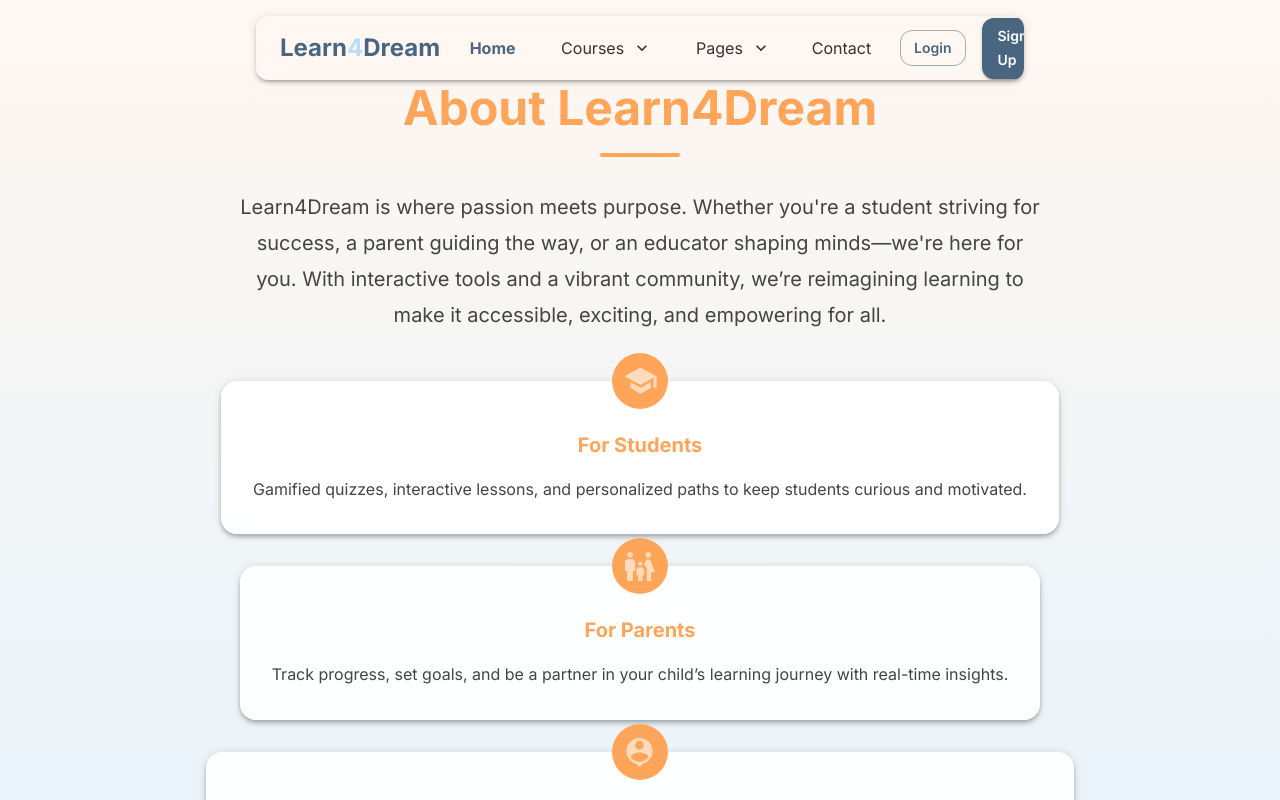
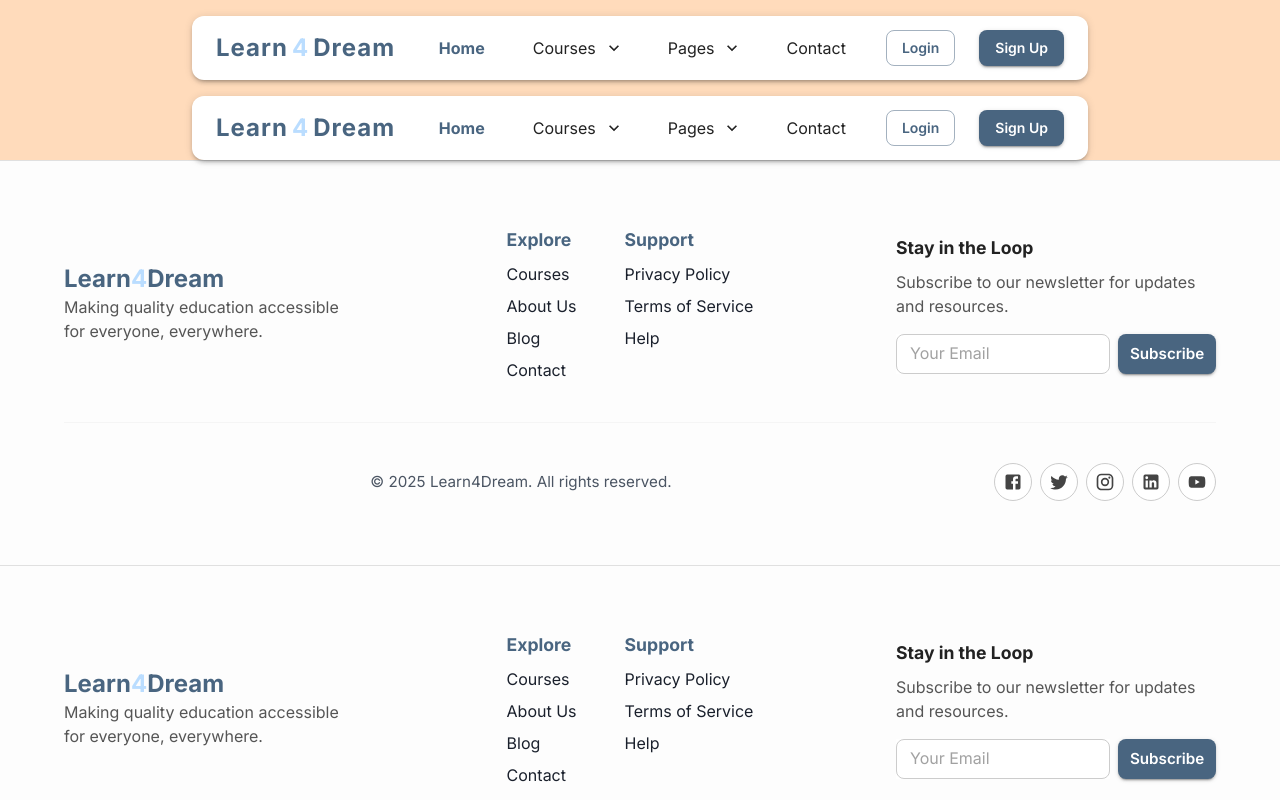
Before and after one commit to kashifsaifee/learn4dream, a React (Create React App) app in the folder frontend/: page /about in a window 1280 px wide. Shown: the top 800 px of the page. Built offline with nearby package versions, Linux system fonts and the light colour scheme.

Commit message:
refactor: restructure routing and layout components for improved organization and readability

```diff
--- a/frontend/src/App.js
+++ b/frontend/src/App.js
@@ -1,22 +1,22 @@
-import React, { useState } from 'react';
+import { useState } from 'react';
 import { BrowserRouter as Router, Routes, Route } from 'react-router-dom';
 import { GoogleOAuthProvider } from '@react-oauth/google';
-import { ThemeProvider, CssBaseline, Box } from '@mui/material';
+import { ThemeProvider, CssBaseline } from '@mui/material';
 import theme from './theme';
-import Navbar from './Components/Navbar';
 import Home from './Pages/Home';
 import About from './Pages/About';
 import Courses from './Pages/Courses';
 import Contact from './Pages/Contact';
 import Login from './Pages/Login';
-import './App.css';
-import 'bootstrap/dist/css/bootstrap.min.css';
 import Blogs from './Pages/Blogs';
 import Signup from './Pages/Signup';
 import Profile from './Pages/Profile';
 import CourseDetail from './Pages/CourseDetail';
 import CourseFilter from './Pages/CourseFilter';
 
+import Layout from './Components/Layout'; // ✅ Import Layout
+import './App.css';
+import 'bootstrap/dist/css/bootstrap.min.css';
 
 function App() {
   const [isLoggedIn, setIsLoggedIn] = useState(false);
@@ -30,48 +30,29 @@ function App() {
       <ThemeProvider theme={theme}>
         <CssBaseline />
         <Router>
-          {/* Fixed Navbar */}
-          <Box
-            sx={{
-              position: 'fixed',
-              pt: 2,
-              top: 0,
-              left: 0,
-              right: 0,
-              zIndex: 1300, // high z-index to float above content
-
-            }}
-          >
-            <Navbar isLoggedIn={isLoggedIn} setIsLoggedIn={setIsLoggedIn} />
-          </Box>
-
-          {/* Page Content with top padding to offset fixed navbar height */}
-          <Box>
           <Routes>
+            {/* Pages with Layout (Navbar + Footer) */}
+            <Route element={<Layout isLoggedIn={isLoggedIn} setIsLoggedIn={setIsLoggedIn} />}>
               <Route path="/" element={<Home />} />
               <Route path="/about" element={<About />} />
               <Route path="/courses" element={<Courses />} />
-              <Route path="/all-courses" element={<CourseFilter/>} />
+              <Route path="/all-courses" element={<CourseFilter />} />
               <Route path="/course/detail" element={<CourseDetail />} />
               <Route path="/blogs" element={<Blogs />} />
               <Route path="/contact" element={<Contact />} />
-              <Route
-                path="/login"
-                element={<Login setIsLoggedIn={setIsLoggedIn} handleLogin={handleLogin} />}
-              />
-              <Route path="/signup" element={<Signup setIsLoggedIn={setIsLoggedIn} />} />
-              <Route
-                path="/profile"
-                element={
+              <Route path="/profile" element={
                 isLoggedIn ? (
                   <Profile />
                 ) : (
                   <Login setIsLoggedIn={setIsLoggedIn} handleLogin={handleLogin} />
                 )
-                }
-              />
+              } />
+            </Route>
+
+            {/* Auth pages without Navbar/Footer */}
+            <Route path="/login" element={<Login setIsLoggedIn={setIsLoggedIn} handleLogin={handleLogin} />} />
+            <Route path="/signup" element={<Signup setIsLoggedIn={setIsLoggedIn} />} />
           </Routes>
-          </Box>
         </Router>
       </ThemeProvider>
     </GoogleOAuthProvider>
--- /dev/null
+++ b/frontend/src/Components/Layout.js
@@ -0,0 +1,18 @@
+import { Outlet } from "react-router-dom";
+import Navbar from "./Navbar";
+import Footer from "./Footer";
+import { Box } from "@mui/material";
+
+const Layout = ({ isLoggedIn, setIsLoggedIn }) => {
+  return (
+    <>
+      <Box sx={{ pt: 1 }}>
+        <Navbar isLoggedIn={isLoggedIn} setIsLoggedIn={setIsLoggedIn} />
+        <Outlet />
+        <Footer />
+      </Box>
+    </>
+  );
+};
+
+export default Layout;
--- a/frontend/src/Components/Navbar.js
+++ b/frontend/src/Components/Navbar.js
@@ -1,4 +1,4 @@
-import React, { useState } from "react";
+import { useState } from "react";
 import {
   AppBar,
   Toolbar,
@@ -16,8 +16,8 @@ import { Menu as MenuIcon, ExpandMore } from "@mui/icons-material";
 import { Link, useLocation, useNavigate } from "react-router-dom";
 import { useTheme } from "@mui/material/styles";
 import { CgProfile } from "react-icons/cg";
-import { margin, width } from "@mui/system";
 
+// Reusable navigation link component
 const NavLinkBtn = ({ to, children, closeMenu }) => {
   const theme = useTheme();
   const location = useLocation();
@@ -29,16 +29,15 @@ const NavLinkBtn = ({ to, children, closeMenu }) => {
       to={to}
       onClick={closeMenu}
       sx={{
-        color: active ? theme.palette.primary.main : "#333",
-        fontWeight: active ? "bold" : 500,
+        color: active ? theme.palette.primary.main : "#222",
+        fontWeight: active ? 700 : 500,
         px: 3,
         py: 1.2,
         borderRadius: 2,
-        transition: "all 0.3s ease",
+        transition: "all 0.2s",
         "&:hover": {
-          backgroundColor: "rgba(0, 123, 255, 0.08)",
+          backgroundColor: theme.palette.action.hover,
           color: theme.palette.primary.main,
-          transform: "scale(1.02)",
         },
       }}
     >
@@ -46,6 +45,35 @@ const NavLinkBtn = ({ to, children, closeMenu }) => {
     </MenuItem>
   );
 };
+
+// Menu structure
+const courseLinks = [
+  { to: "/courses", label: "Courses" },
+  { to: "/all-courses", label: "All Courses" },
+  { to: "/course/detail", label: "Course Detail" },
+];
+
+const pageLinks = [
+  { to: "/blogs", label: "Blogs" },
+  { to: "/about", label: "About" },
+];
+
+const mobileLinks = [
+  { to: "/", label: "Home" },
+  ...courseLinks,
+  ...pageLinks,
+  { to: "/contact", label: "Contact" },
+];
+
+const authLinks = [
+  { to: "/login", label: "Login" },
+  { to: "/signup", label: "Sign Up" },
+];
+
+const userLinks = [
+  { to: "/profile", label: "Profile" },
+  { to: "/mycourses", label: "My Courses" },
+];
 
 export default function Navbar({ isLoggedIn, setIsLoggedIn }) {
   const theme = useTheme();
@@ -70,36 +98,14 @@ export default function Navbar({ isLoggedIn, setIsLoggedIn }) {
       sx: {
         borderRadius: 3,
         mt: 1,
-        bgcolor: "#ffffff",
-        boxShadow: "0px 3px 8px rgba(0,0,0,0.1)",
-        minWidth: "180px",
-        maxHeight: "300px",
-        maxWidth: "100vw",
-        overflowX: "hidden",
-        overflowY: "auto",
-        scrollbarWidth: "thin",
-        scrollbarGutter: "stable",
-        "&::-webkit-scrollbar": {
-          width: "8px",
-        },
-        "&::-webkit-scrollbar-thumb": {
-          backgroundColor: "#ccc",
-          borderRadius: "4px",
-        },
-        "&::-webkit-scrollbar-track": {
-          backgroundColor: "#f1f1f1",
+        bgcolor: "#fff",
+        minWidth: 180,
+        maxHeight: 320,
+        boxShadow: "0px 3px 12px rgba(0,0,0,0.08)",
       },
     },
-    },
-
-    anchorOrigin: {
-      vertical: "bottom",
-      horizontal: "left",
-    },
-    transformOrigin: {
-      vertical: "top",
-      horizontal: "left",
-    },
+    anchorOrigin: { vertical: "bottom", horizontal: "left" },
+    transformOrigin: { vertical: "top", horizontal: "left" },
     MenuListProps: {
       onMouseLeave: () => {
         setAnchorCourses(null);
@@ -111,18 +117,17 @@ export default function Navbar({ isLoggedIn, setIsLoggedIn }) {
   const navButtonStyle = (path) => ({
     color: location.pathname.startsWith(path)
       ? theme.palette.primary.main
-      : "#333",
-    fontWeight: location.pathname.startsWith(path) ? "bold" : 500,
+      : "#222",
+    fontWeight: location.pathname.startsWith(path) ? 700 : 500,
     textTransform: "none",
     fontSize: "1rem",
     px: 2,
     py: 1,
     borderRadius: 2,
-    transition: "all 0.3s ease",
+    transition: "all 0.2s",
     "&:hover": {
-      backgroundColor: "rgba(0, 123, 255, 0.08)",
+      backgroundColor: theme.palette.action.hover,
       color: theme.palette.primary.main,
-      transform: "scale(1.05)",
     },
   });
 
@@ -130,13 +135,14 @@ export default function Navbar({ isLoggedIn, setIsLoggedIn }) {
     <AppBar
       position="sticky"
       sx={{
-        bgcolor: "transparent",
-        color: "#333",
+        bgcolor: "#fff",
+        color: "#222",
         boxShadow: 3,
-        borderRadius: "12px",
-        width: "60%",
-        margin: "0 auto",
-        backdropFilter: "blur(10px)",
+        borderRadius: 3,
+        width: { xs: "98%", sm: "90%", md: "70%" },
+        mx: "auto",
+        mt: 1,
+        backdropFilter: "blur(8px)",
         overflow: "hidden",
       }}
     >
@@ -146,12 +152,19 @@ export default function Navbar({ isLoggedIn, setIsLoggedIn }) {
           component={Link}
           to="/"
           sx={{
-            fontWeight: 700,
+            fontWeight: 800,
             textDecoration: "none",
             color: theme.palette.primary.main,
+            letterSpacing: 1,
+            display: "flex",
+            alignItems: "center",
+            gap: 0.5,
           }}
         >
-          Learn<span style={{ color: theme.palette.secondary.main }}>4</span>
+          Learn
+          <span style={{ color: theme.palette.secondary.main, fontWeight: 900 }}>
+            4
+          </span>
           Dream
         </Typography>
 
@@ -162,91 +175,77 @@ export default function Navbar({ isLoggedIn, setIsLoggedIn }) {
             </Button>
 
             <Box onMouseEnter={(e) => setAnchorCourses(e.currentTarget)}>
-              <Button endIcon={<ExpandMore />} sx={navButtonStyle("/courses")}>
+              <Button
+                endIcon={<ExpandMore />}
+                sx={navButtonStyle("/courses")}
+                aria-controls="courses-menu"
+                aria-haspopup="true"
+              >
                 Courses
               </Button>
               <Menu
+                id="courses-menu"
                 anchorEl={anchorCourses}
                 open={Boolean(anchorCourses)}
                 onClose={() => setAnchorCourses(null)}
                 {...menuProps}
               >
-                <NavLinkBtn
-                  to="/courses"
-                  closeMenu={() => setAnchorCourses(null)}
-                >
-                  Courses
+                {courseLinks.map(({ to, label }) => (
+                  <NavLinkBtn key={to} to={to} closeMenu={() => setAnchorCourses(null)}>
+                    {label}
                   </NavLinkBtn>
-                <NavLinkBtn
-                  to="/all-courses"
-                  closeMenu={() => setAnchorCourses(null)}
-                >
-                  All Courses
-                </NavLinkBtn>
-                <NavLinkBtn
-                  to="/course/detail"
-                  closeMenu={() => setAnchorCourses(null)}
-                >
-                  Course Detail
-                </NavLinkBtn>
+                ))}
               </Menu>
             </Box>
 
             <Box onMouseEnter={(e) => setAnchorPages(e.currentTarget)}>
-              <Button endIcon={<ExpandMore />} sx={navButtonStyle("/blogs")}>
+              <Button
+                endIcon={<ExpandMore />}
+                sx={navButtonStyle("/blogs")}
+                aria-controls="pages-menu"
+                aria-haspopup="true"
+              >
                 Pages
               </Button>
               <Menu
+                id="pages-menu"
                 anchorEl={anchorPages}
                 open={Boolean(anchorPages)}
                 onClose={() => setAnchorPages(null)}
                 {...menuProps}
               >
-                <NavLinkBtn to="/blogs" closeMenu={() => setAnchorPages(null)}>
-                  Blogs
+                {pageLinks.map(({ to, label }) => (
+                  <NavLinkBtn key={to} to={to} closeMenu={() => setAnchorPages(null)}>
+                    {label}
                   </NavLinkBtn>
-                <NavLinkBtn to="/about" closeMenu={() => setAnchorPages(null)}>
-                  About
-                </NavLinkBtn>
+                ))}
               </Menu>
             </Box>
 
-            <Button
-              component={Link}
-              to="/contact"
-              sx={navButtonStyle("/contact")}
-            >
+            <Button component={Link} to="/contact" sx={navButtonStyle("/contact")}>
               Contact
             </Button>
 
             {!isLoggedIn ? (
-              <>
+              authLinks.map(({ to, label }) => (
                 <Button
+                  key={to}
                   component={Link}
-                  to="/login"
-                  variant="outlined"
+                  to={to}
+                  variant={label === "Sign Up" ? "contained" : "outlined"}
                   color="primary"
-                  sx={{ borderRadius: 3 }}
+                  sx={{ borderRadius: 2, ml: 1 }}
                 >
-                  Login
+                  {label}
                 </Button>
-                <Button
-                  component={Link}
-                  to="/signup"
-                  variant="contained"
-                  color="primary"
-                  sx={{ borderRadius: 3 }}
-                >
-                  Sign Up
-                </Button>
-              </>
+              ))
             ) : (
               <>
                 <IconButton
                   onClick={(e) => setAnchorProfile(e.currentTarget)}
-                  sx={{ color: theme.palette.primary.main }}
+                  sx={{ color: theme.palette.primary.main, ml: 1 }}
                 >
-                  <CgProfile size={24} />
+                  <CgProfile size={26} />
                 </IconButton>
                 <Menu
                   anchorEl={anchorProfile}
@@ -254,18 +253,11 @@ export default function Navbar({ isLoggedIn, setIsLoggedIn }) {
                   onClose={() => setAnchorProfile(null)}
                   {...menuProps}
                 >
-                  <NavLinkBtn
-                    to="/profile"
-                    closeMenu={() => setAnchorProfile(null)}
-                  >
-                    Profile
+                  {userLinks.map(({ to, label }) => (
+                    <NavLinkBtn key={to} to={to} closeMenu={() => setAnchorProfile(null)}>
+                      {label}
                     </NavLinkBtn>
-                  <NavLinkBtn
-                    to="/mycourses"
-                    closeMenu={() => setAnchorProfile(null)}
-                  >
-                    My Courses
-                  </NavLinkBtn>
+                  ))}
                   <Divider sx={{ my: 1 }} />
                   <MenuItem
                     onClick={() => {
@@ -275,7 +267,9 @@ export default function Navbar({ isLoggedIn, setIsLoggedIn }) {
                     sx={{
                       px: 3,
                       py: 1.2,
-                      "&:hover": { bgcolor: "rgba(255,0,0,0.1)", color: "red" },
+                      color: "red",
+                      fontWeight: 600,
+                      "&:hover": { bgcolor: "rgba(255,0,0,0.08)" },
                     }}
                   >
                     Logout
@@ -287,8 +281,9 @@ export default function Navbar({ isLoggedIn, setIsLoggedIn }) {
         ) : (
           <>
             <IconButton
-              color="inherit"
+              color="primary"
               onClick={(e) => setAnchorMobile(e.currentTarget)}
+              sx={{ ml: 1 }}
             >
               <MenuIcon />
             </IconButton>
@@ -297,66 +292,50 @@ export default function Navbar({ isLoggedIn, setIsLoggedIn }) {
               open={Boolean(anchorMobile)}
               onClose={() => setAnchorMobile(null)}
               {...menuProps}
+              PaperProps={{
+                ...menuProps.PaperProps,
+                sx: { ...menuProps.PaperProps.sx, minWidth: 200 },
+              }}
             >
-              <Typography sx={{ px: 2, py: 1, fontWeight: 600 }}>
+              <Typography
+                sx={{
+                  px: 2,
+                  py: 1,
+                  fontWeight: 700,
+                  color: theme.palette.primary.main,
+                }}
+              >
                 Menu
               </Typography>
               <Divider />
-              <NavLinkBtn to="/" closeMenu={() => setAnchorMobile(null)}>
-                Home
+              {mobileLinks.map(({ to, label }) => (
+                <NavLinkBtn key={to} to={to} closeMenu={() => setAnchorMobile(null)}>
+                  {label}
                 </NavLinkBtn>
-              <NavLinkBtn to="/courses" closeMenu={() => setAnchorMobile(null)}>
-                All Courses
+              ))}
+              <Divider />
+              {!isLoggedIn
+                ? authLinks.map(({ to, label }) => (
+                    <NavLinkBtn key={to} to={to} closeMenu={() => setAnchorMobile(null)}>
+                      {label}
                     </NavLinkBtn>
-              <NavLinkBtn
-                to="/course/detail"
-                closeMenu={() => setAnchorMobile(null)}
-              >
-                Course Detail
+                  ))
+                : (
+                  <>
+                    {userLinks.map(({ to, label }) => (
+                      <NavLinkBtn key={to} to={to} closeMenu={() => setAnchorMobile(null)}>
+                        {label}
                       </NavLinkBtn>
-              <NavLinkBtn to="/blogs" closeMenu={() => setAnchorMobile(null)}>
-                Blogs
-              </NavLinkBtn>
-              <NavLinkBtn to="/about" closeMenu={() => setAnchorMobile(null)}>
-                About
-              </NavLinkBtn>
-              <NavLinkBtn to="/contact" closeMenu={() => setAnchorMobile(null)}>
-                Contact
-              </NavLinkBtn>
-              <Divider />
-              {!isLoggedIn ? (
-                <>
-                  <NavLinkBtn
-                    to="/login"
-                    closeMenu={() => setAnchorMobile(null)}
-                  >
-                    Login
-                  </NavLinkBtn>
-                  <NavLinkBtn
-                    to="/signup"
-                    closeMenu={() => setAnchorMobile(null)}
-                  >
-                    Sign Up
-                  </NavLinkBtn>
-                </>
-              ) : (
-                <>
-                  <NavLinkBtn
-                    to="/profile"
-                    closeMenu={() => setAnchorMobile(null)}
-                  >
-                    Profile
-                  </NavLinkBtn>
-                  <NavLinkBtn
-                    to="/mycourses"
-                    closeMenu={() => setAnchorMobile(null)}
-                  >
-                    My Courses
-                  </NavLinkBtn>
+                    ))}
                     <MenuItem
                       onClick={() => {
                         handleLogout();
                         setAnchorMobile(null);
+                      }}
+                      sx={{
+                        color: "red",
+                        fontWeight: 600,
+                        "&:hover": { bgcolor: "rgba(255,0,0,0.08)" },
                       }}
                     >
                       Logout
--- a/frontend/src/Pages/About.js
+++ b/frontend/src/Pages/About.js
@@ -85,11 +85,11 @@
 
 // export default About;
 
-import React from "react";
+
 import { Box, Typography, Grid, Paper, Avatar, Button } from "@mui/material";
 import { School, FamilyRestroom, PersonPin } from "@mui/icons-material";
 import { motion } from "framer-motion";
-import Footer from '../Components/Footer';
+import Layout from "../Components/Layout";
 
 const MotionPaper = motion(Paper);
 
@@ -125,13 +125,11 @@ const About = () => {
   ];
 
   return (
-    <>
+    <Layout>
       <Box
         sx={{
           background: "linear-gradient(to bottom, #fff7f1, #e0f2ff)",
-          px: { xs: 3, md: 12 },
           py: { xs: 6, md: 10 },
-          color: "#1a1a1a",
         }}
       >
         {/* Header */}
@@ -271,9 +269,7 @@ const About = () => {
           </Button>
         </Box>
       </Box>
-      {/* ✅ Footer Section */}
-      <Footer />
-    </>
+    </Layout>
   );
 };
 
```
Lines whose indentation alone changed are shown as unchanged.
